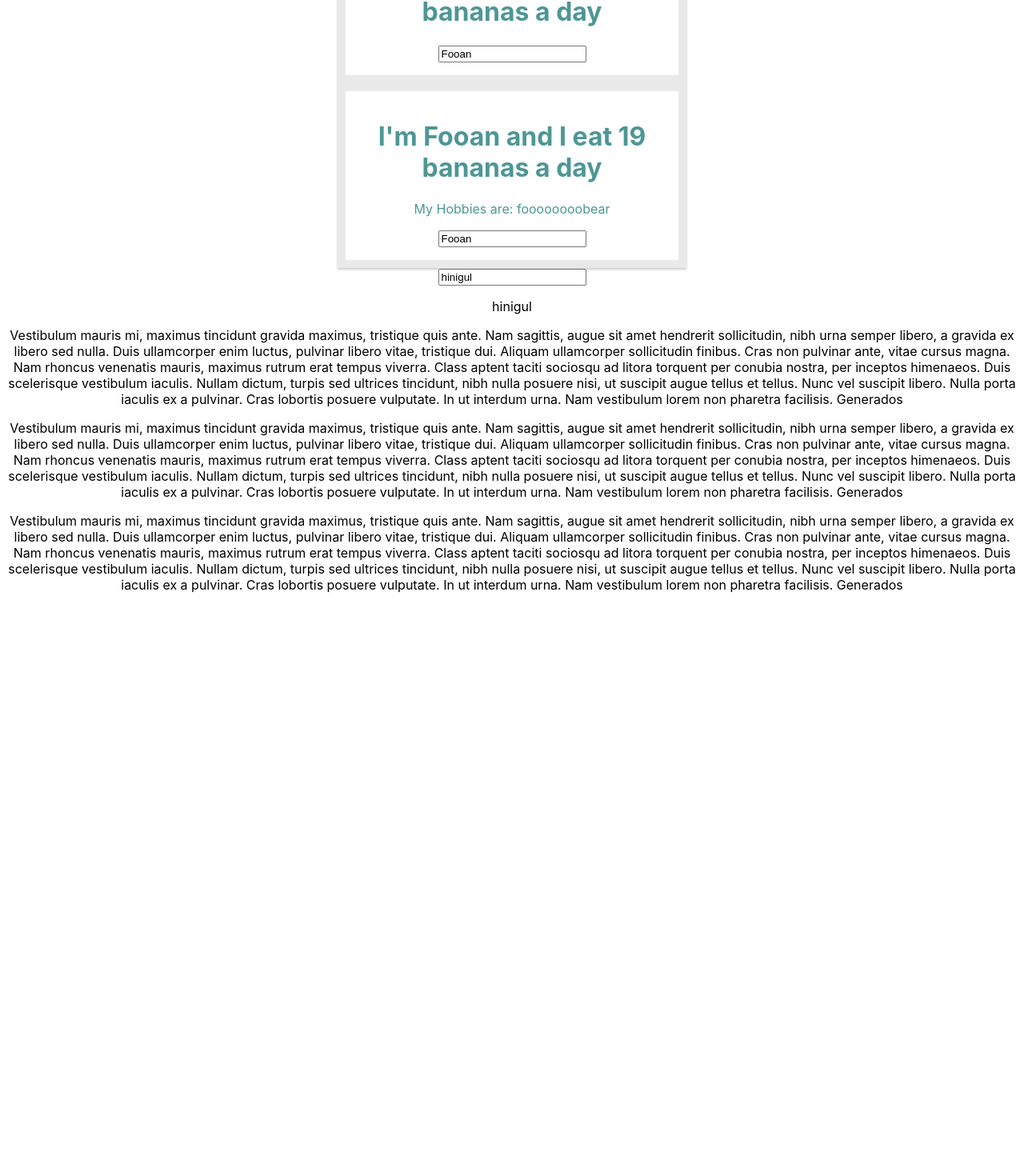
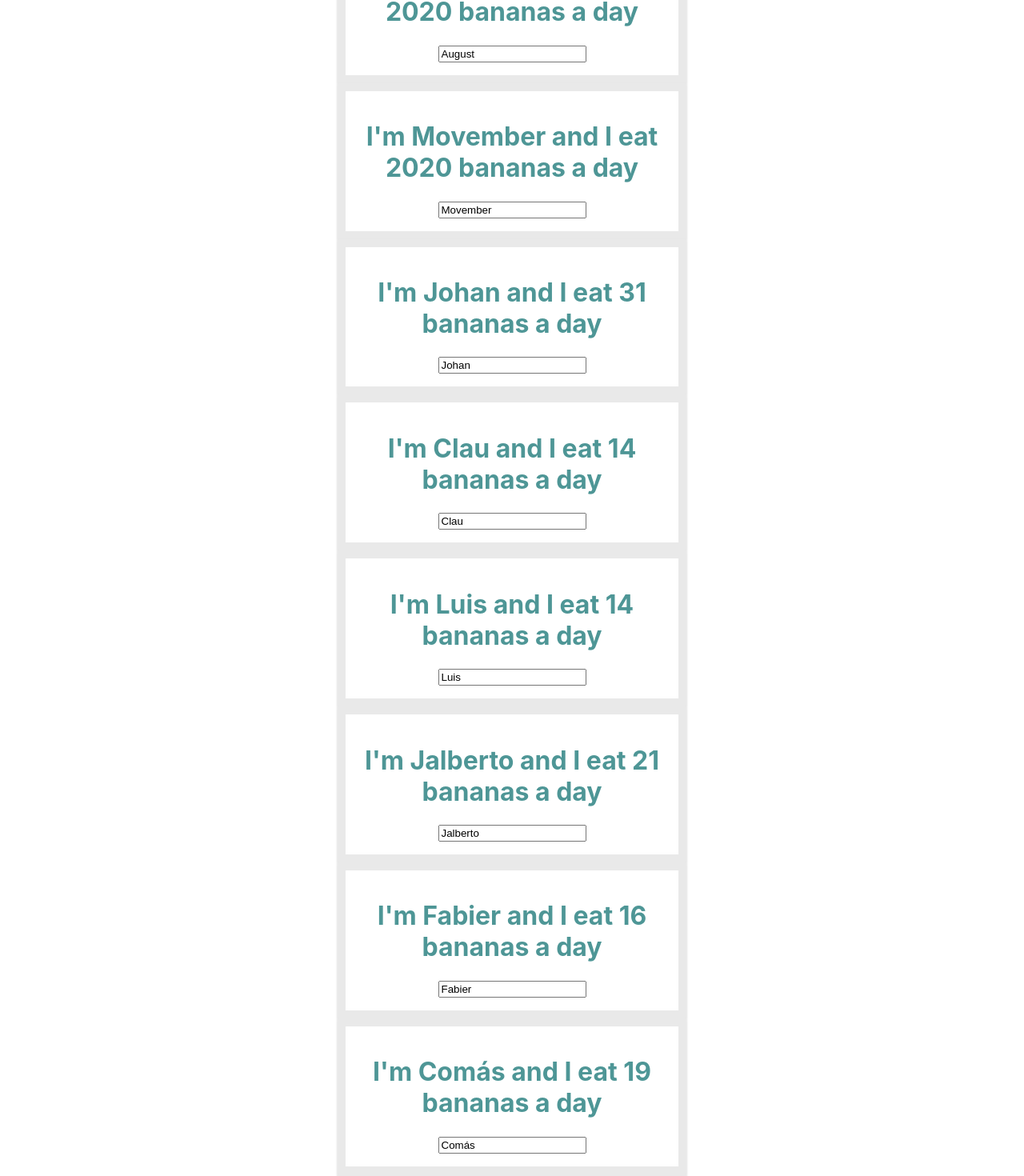
Before and after one commit to programming-classes/react-guide, a React (Create React App) app: page / in a window 1280 px wide. Shown: the part 424-1894 px from the top of the page at 80% size. Before the commit the page ends 1181 px from the top, so only its background shows below. Built offline with nearby package versions, Linux system fonts and the light colour scheme.

Commit message:
Use map to render the list of persons

```diff
--- a/src/App.js
+++ b/src/App.js
@@ -3,6 +3,7 @@ import Person from "./Person/Person";
 import UserOutput from "./UserOutput/UserOutput";
 import UserInput from "./UserInput/UserInput";
 import { Component } from "react";
+import person from "./Person/Person";
 
 class App extends Component {
   state = {
@@ -13,7 +14,10 @@ class App extends Component {
       { name: "Johan", age: 31 },
       { name: "Clau", age: 14 },
       { name: "Luis", age: 14 },
-      { name: "Jalberto", age: 14 },
+      { name: "Jalberto", age: 21 },
+      { name: "Fabier", age: 16 },
+      { name: "Comás", age: 19 },
+      { name: "Grodolfo", age: 23 },
     ],
     selectedPerson: 0,
     username: "hinigul",
@@ -41,26 +45,11 @@ class App extends Component {
   };
 
   renderPeople = () => {
-    const persons = this.state.persons;
     return (
       <div>
-        <Person
-          name={persons[this.state.selectedPerson].name}
-          age={persons[this.state.selectedPerson].age}
-          change={this.nameChangeHandler}
-        />
-        <Person
-          name={persons[this.state.selectedPerson].name}
-          age={persons[this.state.selectedPerson].age}
-          change={this.nameChangeHandler}
-        />
-        <Person
-          name={persons[this.state.selectedPerson].name}
-          age={persons[this.state.selectedPerson].age}
-          change={this.nameChangeHandler}
-        >
-          My Hobbies are: foooooooobear
-        </Person>
+        {this.state.persons.map((person) => (
+          <Person name={person.name} age={person.age}></Person>
+        ))}
       </div>
     );
   };
```
